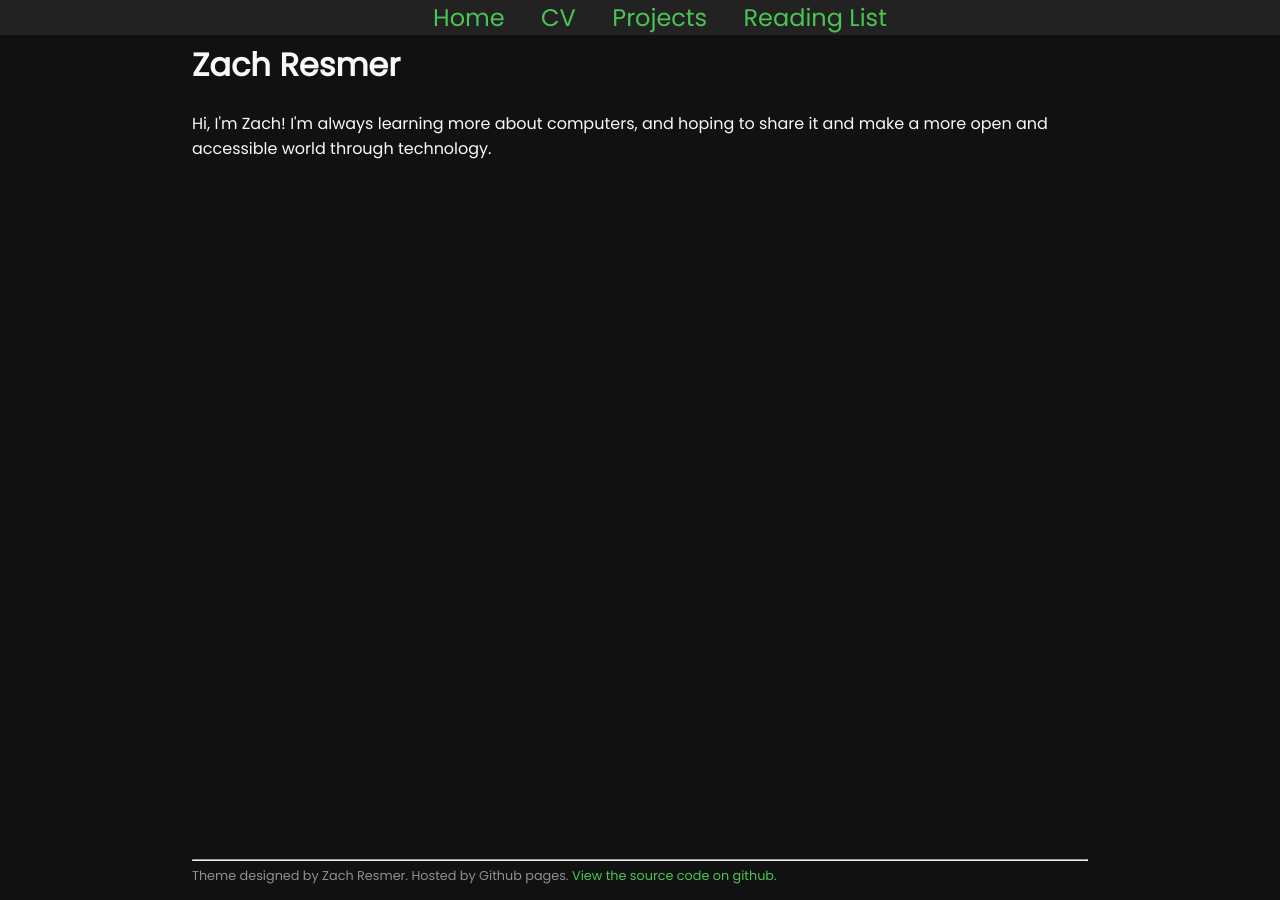
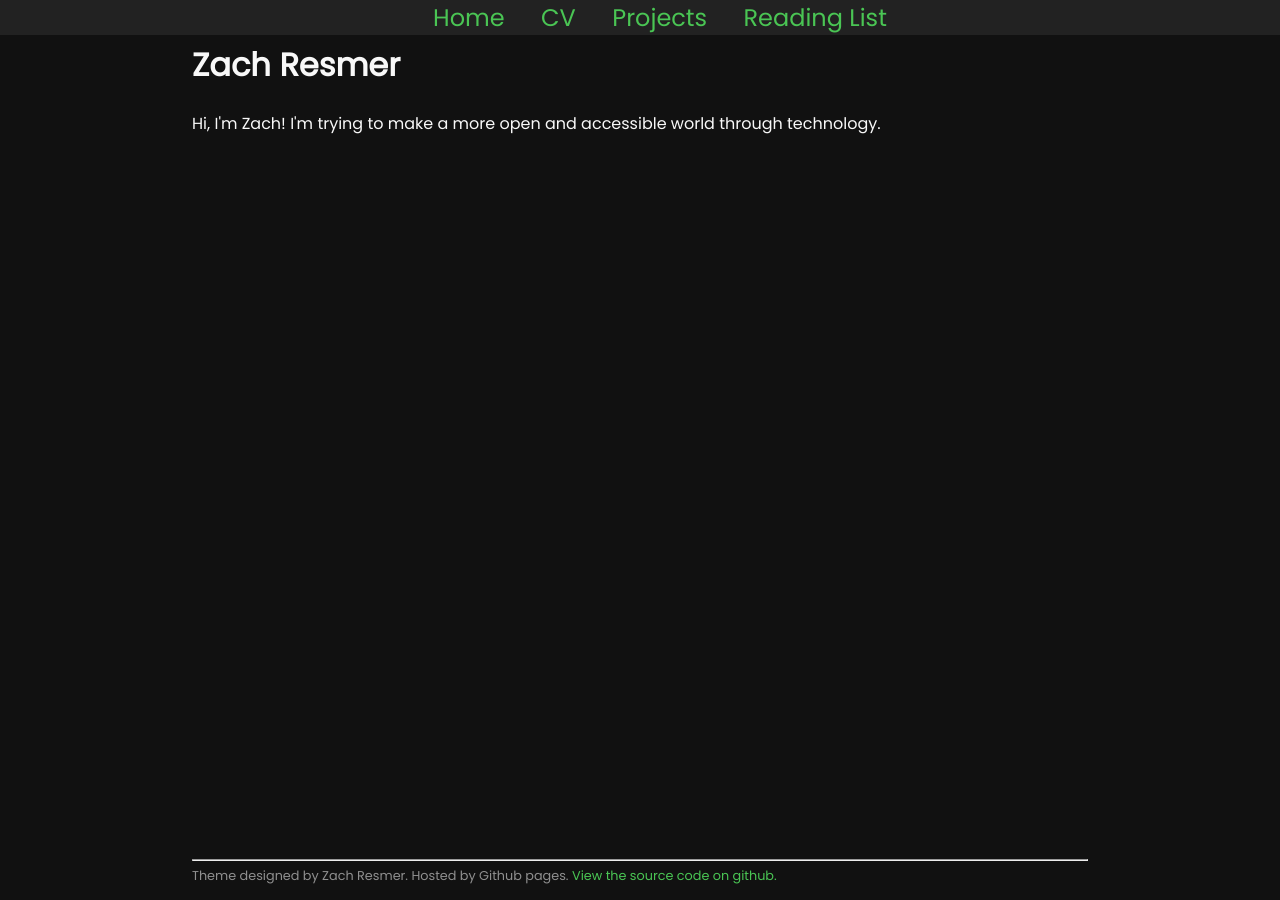
Before and after one commit to zacharesmer/zacharesmer.github.io, a Jekyll site: the page built from index.html, in a window 1280 px wide. Built offline with Jekyll 4.4.1, drawn with Linux system fonts in a browser that asks for light colours.

Commit message:
change homepage text

```diff
--- a/ch.html
+++ b/ch.html
@@ -2,4 +2,4 @@
 layout: home
 title: Zach Resmer
 ---
-<p>Hi, I'm Zach! I'm always learning more about computers, and hoping to share it and make a more open and accessible world through technology.</p>
+<p>Hi, I'm Zach! I'm trying to make a more open and accessible world through technology.</p>
--- a/index.html
+++ b/index.html
@@ -2,4 +2,4 @@
 layout: home
 title: Zach Resmer
 ---
-<p>Hi, I'm Zach! I'm always learning more about computers, and hoping to share it and make a more open and accessible world through technology.</p>
+<p>Hi, I'm Zach! I'm trying to make a more open and accessible world through technology.</p>
```
